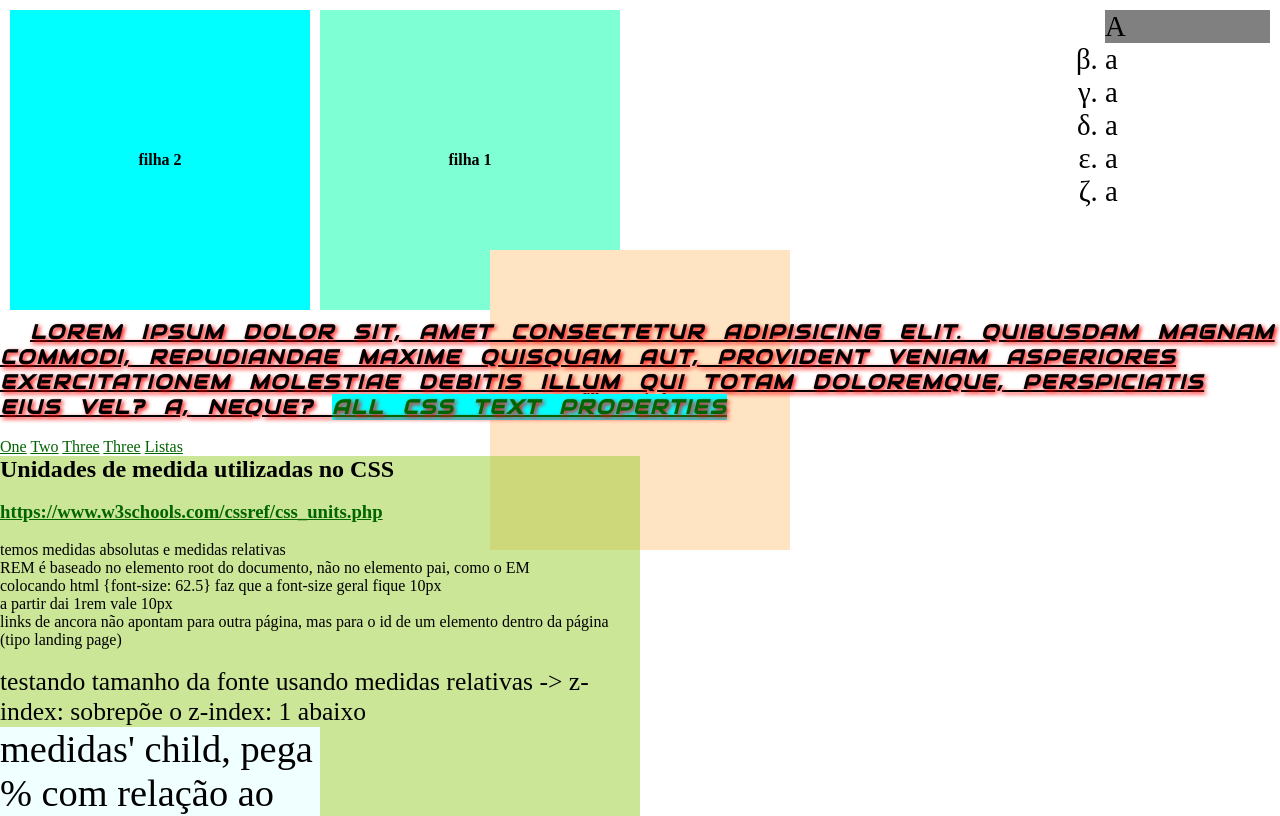
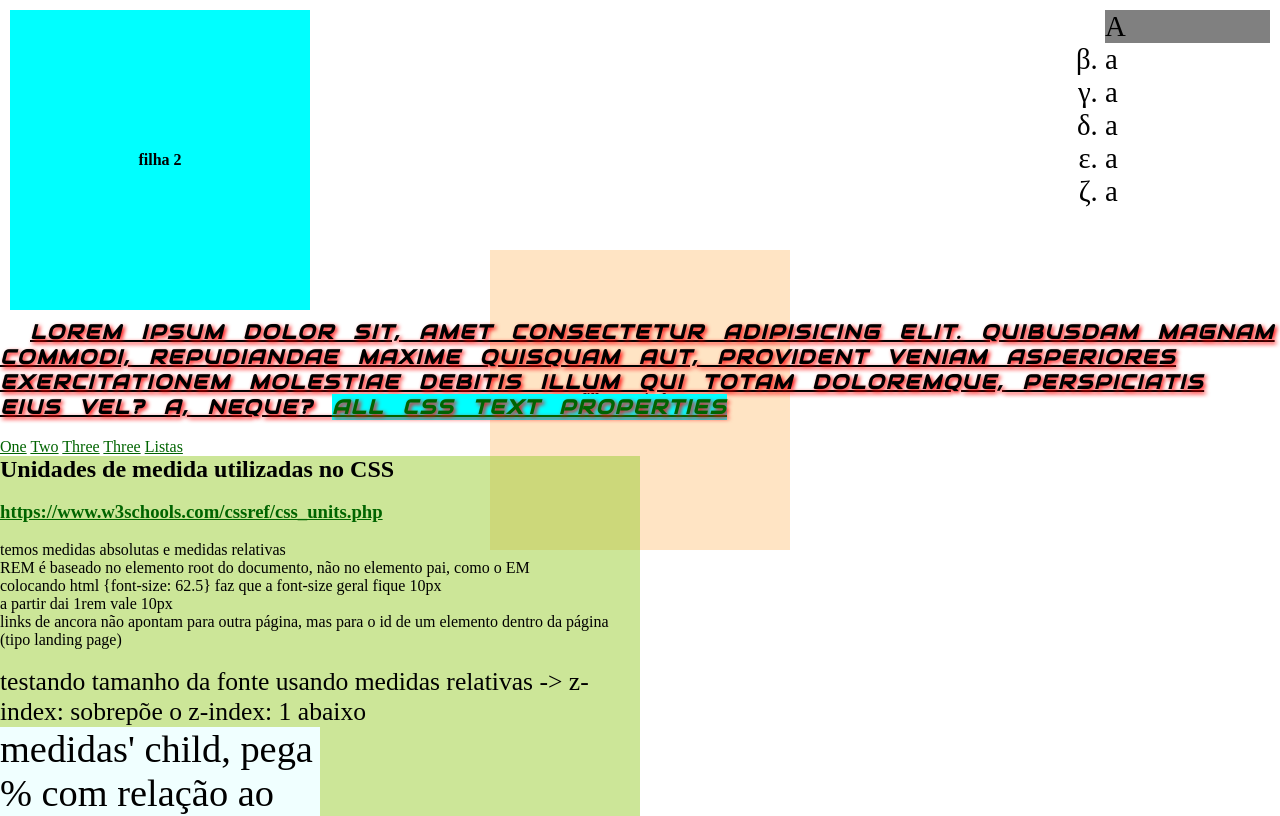
Before and after one commit to MarcosConninck/marcosconninck.github.io, a plain HTML site: page index.html in a window 1280 px wide. Shown: the top 816 px of the page. Drawn offline with Linux system fonts and the light colour scheme.

Commit message:
modified:   index.html

```diff
--- a/assets/css/styles.css
+++ b/assets/css/styles.css
@@ -351,11 +351,10 @@ html {
     font-weight: bolder;
 
 }
-.posicionamento-filha1 {
+/* .posicionamento-filha1 {
     overflow-x: hidden;
-    position: relative; /* não muda o flow da página mas se posiciona conforme outros elementos */
-    left: 310px;
-}
+    position: relative; /* não muda o flow da página mas se posiciona conforme outros elementos
+    left: 310px;} */
 
 .posicionamento-filha2 {
     background-color: aqua;
--- a/index.html
+++ b/index.html
@@ -175,12 +175,12 @@
   <br>
   <div class="pai">
     pai
-    <div class="filha">
+    <!-- <div class="filha">
       filha 1
       <div class="filha">
         filha da filha 1
       </div>
-    </div>
+    </div> -->
     <div class="filha">
       filha 2
       <div class="filha">
```
